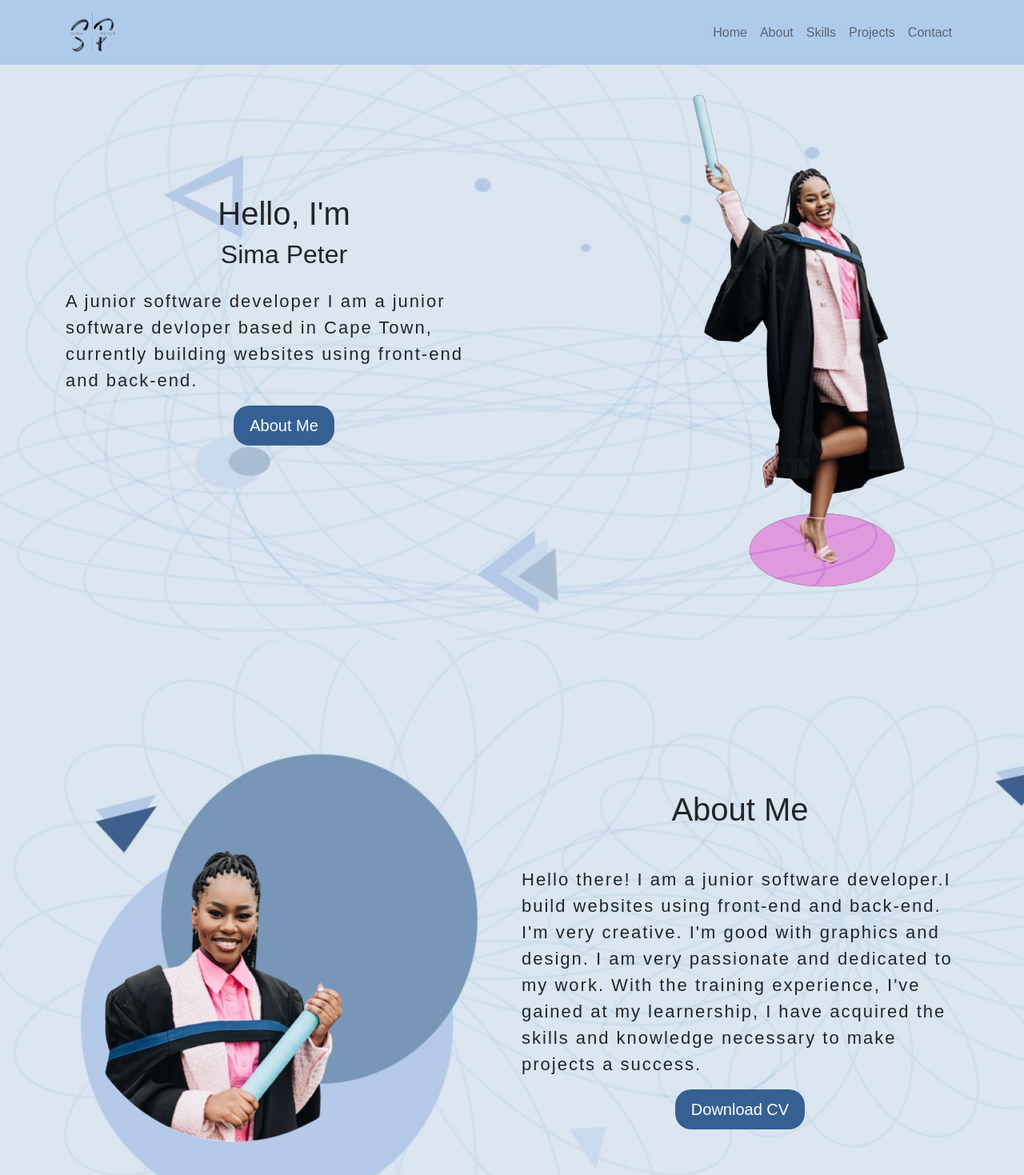
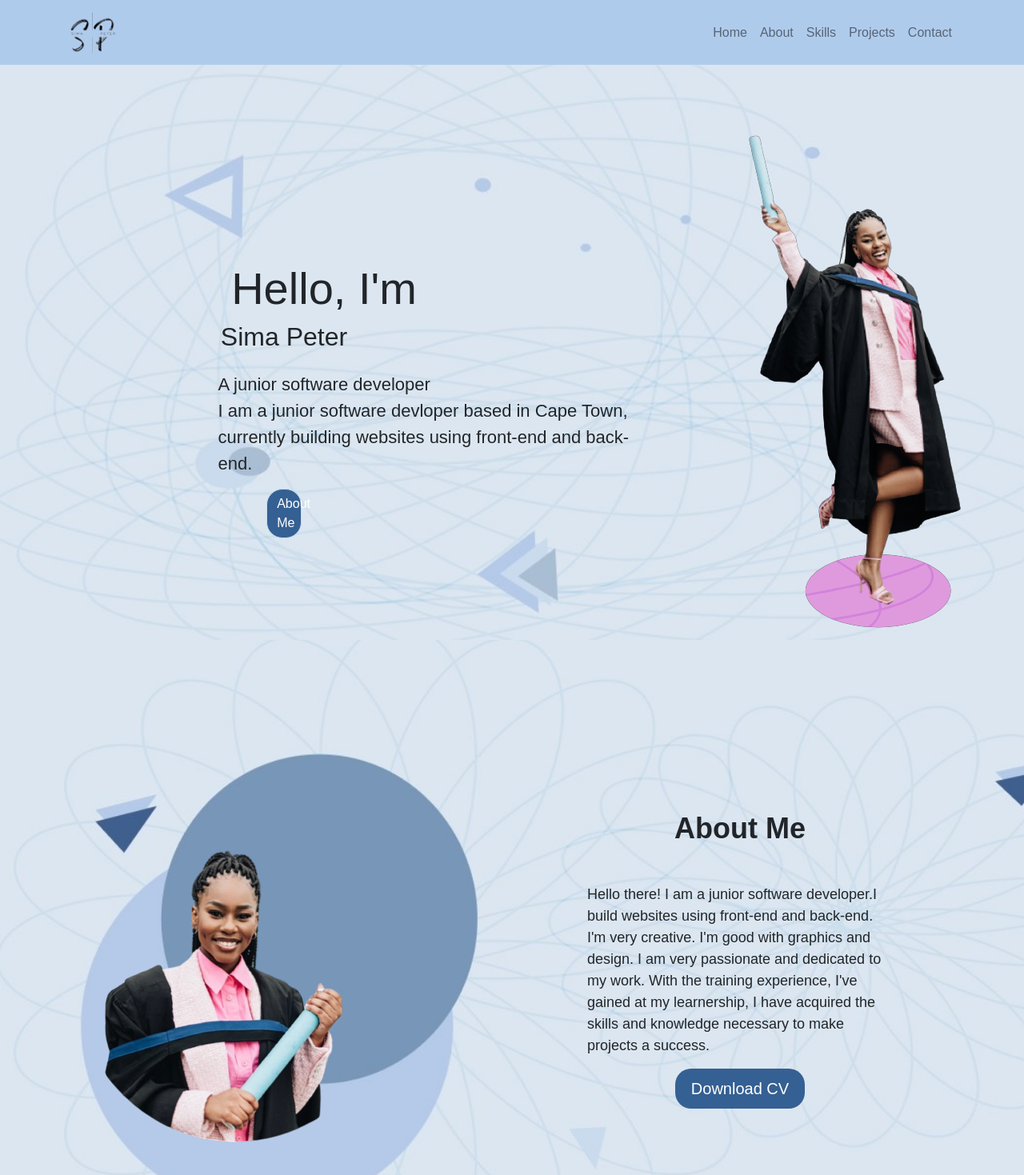
Before and after one commit to SimaPeter96/SimaPeter-Online-Portfolio, a React (Vite) app in the folder SimaPeter-Online-Portfolio/: page / in a window 1280 px wide. Shown: the top 1469 px of the page at 80% size. Built offline with nearby package versions, Linux system fonts and the light colour scheme.

Commit message:
Did alignment on the home page.  did changes on the "software development" added blue color

```diff
--- a/SimaPeter-Online-Portfolio/src/App.jsx
+++ b/SimaPeter-Online-Portfolio/src/App.jsx
@@ -7,7 +7,7 @@ import About from './components/about/About';
 import Skills from './components/skills/Skills';
 import Projects from './components/projects/Projects';
 import Contact from './components/contact/Contact';
-import Footer from './components/footer/Footer';
+
 
 
 
@@ -23,7 +23,7 @@ function App() {
         <Skills/>
         <Projects/>
         <Contact/>
-        <Footer/>
+
       </div>
 
   )
--- a/SimaPeter-Online-Portfolio/src/components/about/About.css
+++ b/SimaPeter-Online-Portfolio/src/components/about/About.css
@@ -22,18 +22,20 @@
     margin: 0 auto;
     justify-content: center;
     align-items: center;
+    text-align: left;
 }
 
 .about-content h1{
-    font-size: 56px;
+    font-size: 36px;
     font-weight: bold;
 }
 
 .about-content p{
-    font-size: 22px;
+    font-size: 18px;
     margin: 15px 0;
     max-width: 550px;
-    letter-spacing: 2px;
+   line-height: 1.5;
+
 }
 
 .about-content a{
@@ -45,3 +47,17 @@
     border-radius: 20px;
 
 }
+
+@media (min-width: 768px) {
+    .about-content {
+      max-width: 70%; /* Limit width on larger screens */
+    }
+
+    .order-md-1 {
+      order: 1; /* Change order of columns on larger screens */
+    }
+
+    .order-md-2 {
+      order: 2; /* Change order of columns on larger screens */
+    }
+  }
--- a/SimaPeter-Online-Portfolio/src/components/about/About.jsx
+++ b/SimaPeter-Online-Portfolio/src/components/about/About.jsx
@@ -8,12 +8,12 @@ function About() {
   return (
         <section className="about" id="about">
           <Container>
-            <Row className="Row-Col">
+            <Row className="Row-Col-About-Col">
               <Col md={6}>
                 <img src={Image} alt="Image" className="img-fluid"/>
               </Col>
               <Col md={6} className="align-self-center">
-                <div className="home-content">
+                <div className="about-content">
                   <h1>About Me</h1>
                   <br></br>
                   <p>Hello there! I am a junior software developer.I build
--- a/SimaPeter-Online-Portfolio/src/components/contact/Contact.css
+++ b/SimaPeter-Online-Portfolio/src/components/contact/Contact.css
@@ -17,6 +17,7 @@
 
   .ContactHeading {
     font-size: 40px;
+    margin-top: 200px;
     font-weight: normal;
     text-align: center;
     position: relative;
@@ -58,6 +59,37 @@
   }
 
 
+
+  .social-media-links {
+    display: flex;
+    justify-content: center;
+    align-items: center;
+    margin-block-start: 30px;
+  }
+
+  .social-media-links img {
+    margin: 0 10px;
+    width: 30px;
+    height: 30px;
+  }
+
+  .contact hr {
+    border-top: 3px solid #164466;
+    margin: 20px;
+    width: 25%;
+  }
+
+
+
+
+  .footer-copyright {
+    font-size: 12px;
+    color: #666;
+
+  }
+
+
+
   /* Media Query for responsiveness */
   @media (max-width: 768px) {
     .ContactHeading {
--- a/SimaPeter-Online-Portfolio/src/components/contact/Contact.jsx
+++ b/SimaPeter-Online-Portfolio/src/components/contact/Contact.jsx
@@ -1,6 +1,10 @@
 import React from 'react'
 import Form from 'react-bootstrap/Form';
 import Button from 'react-bootstrap/Button';
+import GithubImg from '../Img/GitHub.png';
+import linkedInImg from '../Img/LinkedIn.png';
+import Instagram from '../Img/Instagram.png';
+import Email from '../Img/Email.png';
 import './Contact.css';
 
 function Contact() {
@@ -16,7 +20,19 @@ function Contact() {
           <Form.Group className="textarea" control Id="Description" ><Form.Control as="textarea" rows={3} /></Form.Group>
         </Form>
         <Button variant='custom' type='submit'>Send</Button>
-    </section>
+        <div className="social-media-links">
+          <p><img src={GithubImg } alt=""/></p>
+          <p><img src={linkedInImg} alt=""/></p>
+          <p><img src={Instagram} alt=""/></p>
+          <p><img src={Email} alt=""/></p>
+       </div>
+       <hr/>
+        <div className="footer-below">
+        <div className="footer-copyright">
+            <p> &copy;{new Date().getFullYear()} SimaPeter. All right reserved</p>
+        </div>
+    </div>
+  </section>
   )
 }
 
--- a/SimaPeter-Online-Portfolio/src/components/footer/Footer.jsx
+++ /dev/null
@@ -1,28 +0,0 @@
-import React from 'react'
-import GithubImg from '../Img/GitHub-Icon.png';
-import linkedInImg from '../Img/linkedInImg.png';
-import Instagram from '../Img/Instagram.png';
-import Email from '../Img/Email.png';
-
-function footer() {
-  return (
-
-    <div className="social-media-links">
-        <p><img src={GithubImg } alt=""/></p>
-        <p><img src={linkedInImg} alt=""/></p>
-        <p><img src={Instagram} alt=""/></p>
-        <p><img src={Email} alt=""/></p>
-    <hr/>
-    <div className="footer-below">
-        <div className="footer-copyright">
-            <p>
-                @{new Date().getFullYear} SimaPeter. All right reserved
-            </p>
-        </div>
-    </div>
-
-    </div>
-  )
-}
-
-export default footer
--- a/SimaPeter-Online-Portfolio/src/components/home/Home.css
+++ b/SimaPeter-Online-Portfolio/src/components/home/Home.css
@@ -1,8 +1,3 @@
-*{
-
-    box-sizing: border-box;
-    font-family: 'Carrois Gothic', sans-serif;
-}
 
 .home {
     display: flex;
@@ -11,29 +6,58 @@
     background-size: cover;
   }
 
-.home-content{
+
+  .home-content {
     display: flex;
     flex-direction: column;
+    align-items: center;
+    justify-content: center;
     max-width: 1200px;
     width: 100%;
     margin: 0 auto;
-   justify-content: center;
-   align-items: center;
+  }
+
+
+  .home-content h1 {
+    font-size: 56px;
+    font-weight: light;
+    text-align: left;
+    margin-top: 200px;
+    padding-left: 100px;
 
   }
 
-.home.content h1{
-    font-size: 56px;
-    font-weight: bold;
+  .home-content p {
+    font-size: 22px;
+    margin: 15px 0;
+    width: 905px;
+    text-align: left;
+    padding-left: 370px;
   }
 
-.home-content p{
-    font-size: 22px;
-    margin: 15px 0;
-    max-width: 550px;
-    letter-spacing: 2px;
+  .btn-custom {
+    background-color: #356093;
+    border-color: #C6DCF0;
+    color: white;
+    width: '';
+    border-radius: 20px;
   }
-.home-content a{
+
+  .btn-custom:hover {
+    background-color: #356093;
+    border-color:  #C6DCF0;
+  }
+
+  .jpg {
+    display: flex;
+    justify-content: flex-end;
+    padding-top: 5%;
+    position: absolute;
+    bottom: 0;
+    right: 0;
+  }
+
+.home-content a {
     color: white;
     text-decoration: none;
     background-color: #356093;
@@ -42,8 +66,12 @@
     border-radius: 20px;
   }
 
+
   .jpg {
     display: flex;
-    justify-content: flex-end; /* Align to the right */
+    justify-content: flex-end;
     padding-top: 5%;
+    position: absolute;
+    bottom: 0;
+    right: 0;
   }
--- a/SimaPeter-Online-Portfolio/src/components/home/Home.jsx
+++ b/SimaPeter-Online-Portfolio/src/components/home/Home.jsx
@@ -1,6 +1,7 @@
 import React from 'react';
 import { Container, Row, Col } from 'react-bootstrap';
 import Image from '../Img/MyImg.png';
+import Button from 'react-bootstrap/Button';
 import './Home.css';
 
 
@@ -15,11 +16,11 @@ function Home() {
             <div className="home-content">
               <h1>Hello, I'm</h1>
               <h2>Sima Peter</h2>
-              <p>A junior software developer
+              <p>A junior software developer<br></br>
                 I am a junior software devloper based in Cape Town,
                 currently building websites using front-end and back-end.
               </p>
-              <a href="#about">About Me</a>
+              <Button variant='custom' type='submit'>About Me</Button>
             </div>
           </Col>
           <Col md={6} className='jpg'>
--- a/SimaPeter-Online-Portfolio/src/components/skills/Skills.css
+++ b/SimaPeter-Online-Portfolio/src/components/skills/Skills.css
@@ -22,7 +22,7 @@
 }
 
 .skills-heading{
-    font-size: 56px;
+    font-size: 36px;
     font-weight: bold;
     text-align: center;
 }
```
Also changed, not shown: SimaPeter-Online-Portfolio/src/components/Img/GitHub.png (renamed from SimaPeter-Online-Portfolio/src/components/Img/GitHub-Icon.png), SimaPeter-Online-Portfolio/src/components/Img/LinkedIn.png (renamed from SimaPeter-Online-Portfolio/src/components/Img/linkedInImg.png), SimaPeter-Online-Portfolio/src/components/footer/Footer.css (deleted). Lines whose indentation alone changed are shown as unchanged.
